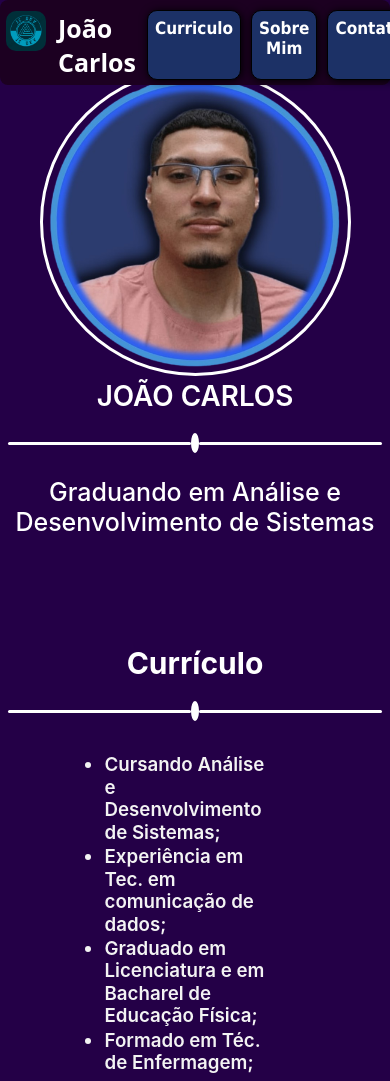
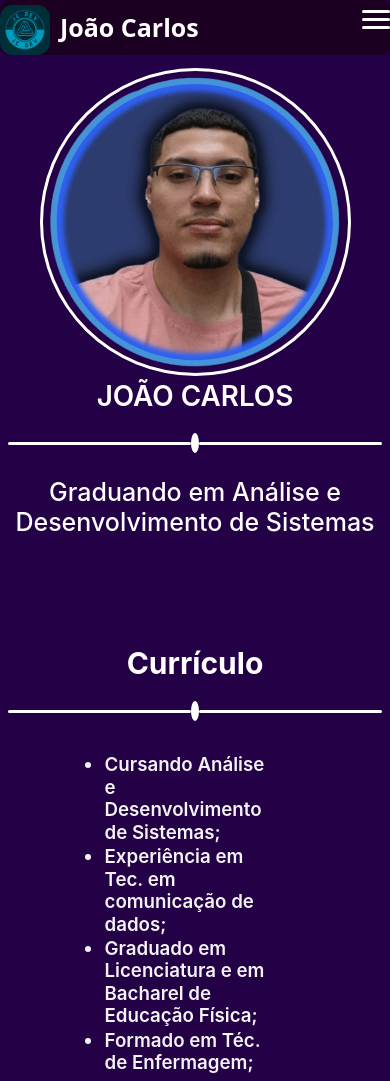
Before and after one commit to jcjcgomes/Escola-de-programadores-, a plain HTML site: page index.html in a window 390 px wide. Shown: the top 1081 px of the page. Drawn offline with Linux system fonts and the light colour scheme.

Commit message:
menu_responsivo

```diff
--- a/index.html
+++ b/index.html
@@ -20,15 +20,19 @@
 
 <body id="page-top">
     <section>
-        <div class="menuprincipal" display="flex">
+        <div class="menuprincipal">
+            <img class="logo" width="40px" heigth="40px" src="img/teste_dev.jpg" alt="imagem que contem linhas de códigos">
+            <a class="nametop" href="#page-top">João Carlos</a>
             <ul class="topboton">
-                <li><img class="logo" width="40px" heigth="40px" src="img/teste_dev.jpg"
-                        alt="imagem que contem linhas de códigos"></li>
-                <li><a class="nametop" href="#page-top">João Carlos</a></li>
-                <li class="butoncurriculo"><a href="#curriculo">Curriculo</a></li>
-                <li class="butonsobremim"><a href="#sobremim">Sobre Mim</a></li>
-                <li class="butoncontato"><a href="#contato">Contato</a></li>
+                <li class="butontop"><a href="#curriculo" >Curriculo</a></li>
+                <li class="butontop"><a href="#sobremim" >Sobre Mim</a></li>
+                <li class="butontop"><a href="#contato" >Contato</a></li>
             </ul>
+            <div class="hamburguer">
+                <span class="bar"></span>
+                <span class="bar"></span>
+                <span class="bar"></span>
+            </div>
         </div>
     </section>
 
@@ -100,6 +104,7 @@
 
         </div>
     </section>
+<script src="script.js"></script>
 </body>
 
 </html>
--- /dev/null
+++ b/script.js
@@ -0,0 +1,7 @@
+const hamburguer = document.querySelector(".hamburguer");
+const topboton = document.querySelector(".topboton");
+
+hamburguer.addEventListener("click", () => {
+    hamburguer.classList.toggle('active');
+    topboton.classList.toggle('active');
+} )
--- a/styles.css
+++ b/styles.css
@@ -57,16 +57,17 @@ h1, .h1 {
   right: 0px;
   left: 0px;
   top: 0px;
-  text-decoration: #000;
   font-weight: 900;
   font-family: system-ui, -apple-system, BlinkMacSystemFont, 'Segoe UI', Roboto, Oxygen, Ubuntu, Cantarell, 'Open Sans', 'Helvetica Neue', sans-serif;
   border-radius: 8px;
   font-size: 20px;
+  display: flex;
 }
+
 
 .topboton {
   display: flex;
-  justify-content: left;
+  align-items: center;
 }
 
 .topboton a {
@@ -79,6 +80,7 @@ h1, .h1 {
 }
 
 .logo {
+  width: 50px;
   border-radius: 25%;
 }
 
@@ -99,7 +101,10 @@ h1, .h1 {
 
 .nametop {
   font-size: 25px;
-
+  margin-top: 5px;
+  margin-left: 10px;
+  margin-right: auto;
+  color: #fff;
 }
 
 
@@ -158,10 +163,11 @@ h1, .h1 {
   justify-content: space-evenly;
 }
 
-.linkcontato a:hover{
+.linkcontato a:hover {
   transform: scale(1.4);
   transition: 0.3s
 }
+
 .insta, .namewhats, .email {
   -webkit-border-radius: 10px;
   -moz-border-radius: 10px;
@@ -219,7 +225,7 @@ h1, .h1 {
 }
 
 
-.butoncontato, .butoncurriculo, .butonsobremim {
+.butontop {
   -webkit-border-radius: 10px;
   -moz-border-radius: 10px;
   border-radius: 10px;
@@ -234,16 +240,12 @@ h1, .h1 {
   box-shadow: 1px 1px 8px 0 #000000;
   border: solid #000000 1px;
   text-decoration: none;
-  display: flex;
+  display: inline-block;
   cursor: pointer;
   text-align: center;
 }
 
-.butoncurriculo {
-  margin-left: auto;
-}
-
-.butoncontato:hover, .butoncurriculo:hover, .butonsobremim:hover {
+.butontop:hover{
   background: #7890a8;
   border: solid #000000 1px;
   -webkit-border-radius: 10px;
@@ -252,9 +254,66 @@ h1, .h1 {
   text-decoration: none;
 }
 
-@media (max-width: 480px) {
+.hamburguer {
+  display: none;
+  cursor: pointer;
+}
+
+.bar {
+  display: block;
+  width: 28px;
+  height: 3px;
+  border-radius: 2px;
+  margin: 5px auto;
+  background-color: #fff;
+  transition: all 0.3s ease-in-out;
+}
+
+
+@media (max-width: 767px) {
+  .hamburguer {
+    display: block;
+  }
+
+  .hamburguer.active .bar:nth-child(2){
+    opacity: 0;
+  }
+
+  .hamburguer.active .bar:nth-child(1){
+    transform: translateY(8px) rotate(45deg);
+  }
+
+  .hamburguer.active .bar:nth-child(3){
+    transform: translateY(-8px) rotate(-45deg);
+  }
+
+  .topboton {
+    position: fixed;
+    left: -110%;
+    top: 52px;
+    gap: 0;
+    border-radius: 0 0 20px 20px;
+    background-color: #240047;
+    text-align: center;
+    flex-direction: column;
+    width: 100%;
+    transition: 0.3s;
+
+  }
+
+  .butontop {
+    margin: 10px 10px 10px 0;
+    width: 90%;
+  }
+
+  .topboton.active {
+    left: 0;
+
+  }
+
   .linkcontato {
     display: flex;
     flex-direction: column;
   }
+
 }
```
